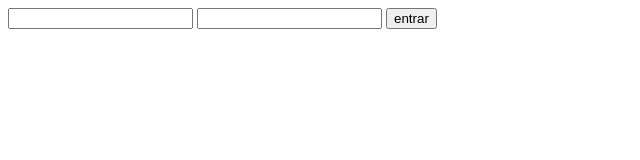
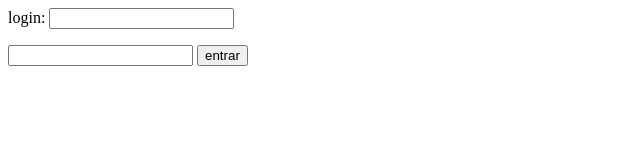
Before and after one commit to CEEMTI-BG-prof-Melissa/aula-04-25-03-poliana-pereira, a plain HTML site: page index.html in a window 1280 px wide. Shown: the whole page, without its empty margins (0-640 px from the left). Drawn offline with Linux system fonts and the light colour scheme.

Commit message:
Update index.html

```diff
--- a/index.html
+++ b/index.html
@@ -3,7 +3,9 @@
     </head>
     <body>
         <form>
-            <input type="text">
+            <p>
+                login: <input type="text">
+            </p>
             <input type="password">
             <input type="button" value="entrar">
         </form>
```
